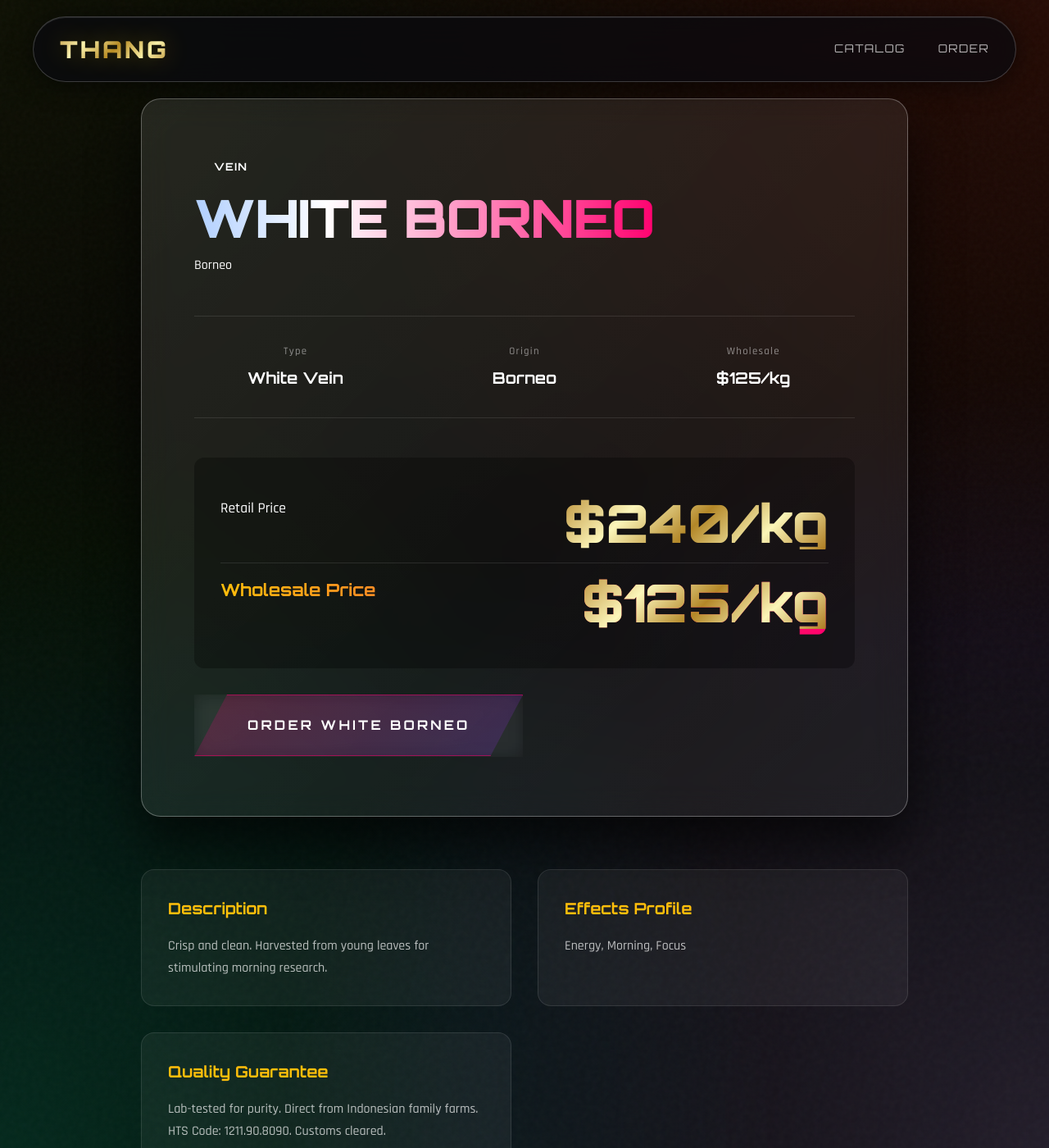
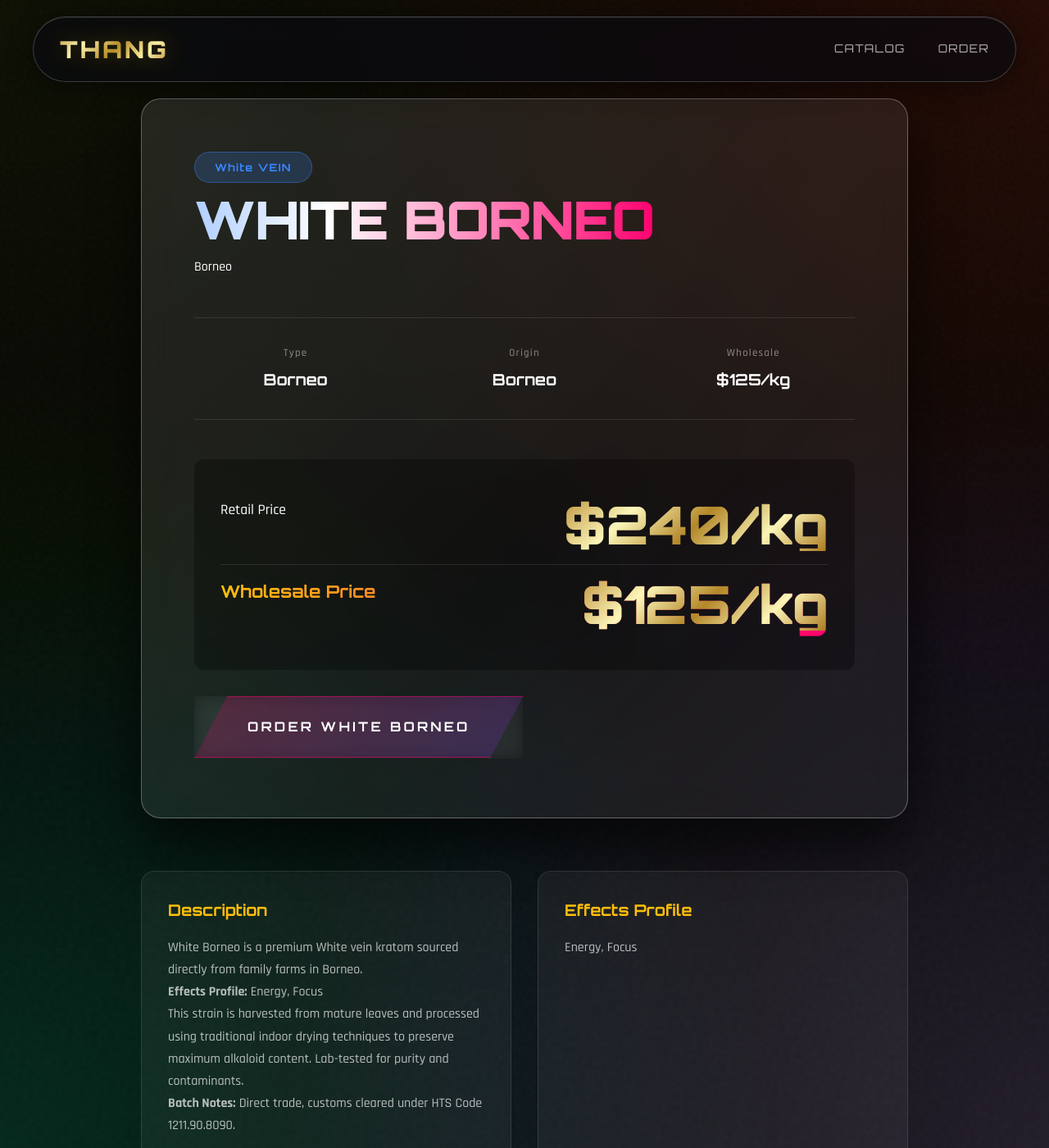
Before and after one commit to Nuance-Drop/kratomthang, a Jekyll site: the page built from _strains/white-borneo.md, in a window 1280 px wide and 1400 px high. Shown: the whole window at 82% size. Built offline with Jekyll 4.4.1, drawn with Linux system fonts in a browser that asks for light colours.

Commit message:
Revise White Borneo strain information
Updated strain details and effects profile for White Borneo.

```diff
--- a/_strains/white-borneo.md
+++ b/_strains/white-borneo.md
@@ -1,12 +1,19 @@
 ---
-name: "White Borneo"
-type: "White Vein"
-origin: "Borneo"
+title: White Borneo
+type: Borneo
+category: White
+origin: Borneo
 price_wholesale: 125
 price_retail: 240
-effects: "Energy, Morning, Focus"
+effects: Energy, Focus
 featured: true
 layout: strain
 ---
 
-Crisp and clean. Harvested from young leaves for stimulating morning research.
+White Borneo is a premium White vein kratom sourced directly from family farms in Borneo.
+
+**Effects Profile:** Energy, Focus
+
+This strain is harvested from mature leaves and processed using traditional indoor drying techniques to preserve maximum alkaloid content. Lab-tested for purity and contaminants.
+
+**Batch Notes:** Direct trade, customs cleared under HTS Code 1211.90.8090.
```
